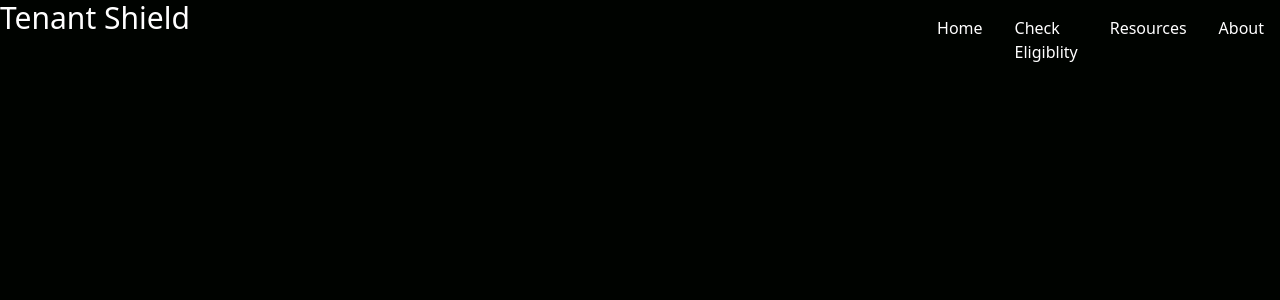
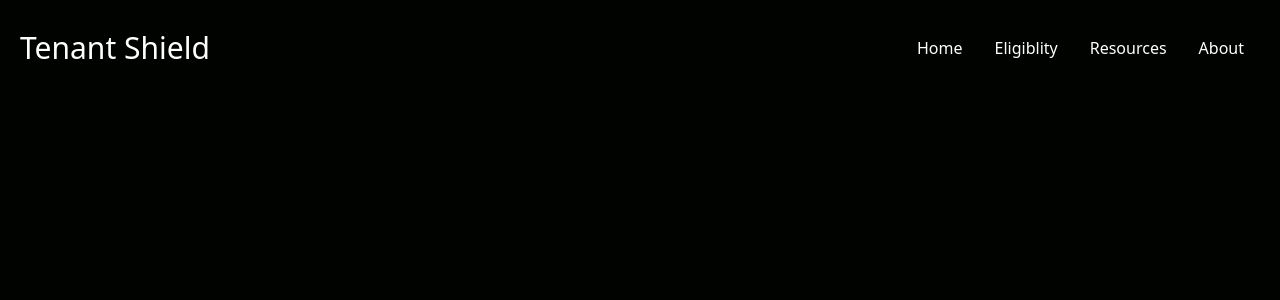
Before and after one commit to EbenBoakye/tenant-shield_ICT, a React (Create React App) app: page / in a window 1280 px wide. Shown: the top 300 px of the page. Built offline with nearby package versions, Linux system fonts and the light colour scheme; the HTML template or start-up script is replaced by a standard one.

Commit message:
icon changes

```diff
--- a/public/index.html
+++ b/public/index.html
@@ -2,7 +2,7 @@
 <html lang="en">
   <head>
     <meta charset="utf-8" />
-    <link rel="icon" href="%PUBLIC_URL%/favicon.ico" />
+    <link rel="icon" href="tenant-shield.png" />
     <meta name="viewport" content="width=device-width, initial-scale=1" />
     <meta name="theme-color" content="#000000" />
     <meta
@@ -24,7 +24,7 @@
       work correctly both with client-side routing and a non-root public URL.
       Learn how to configure a non-root public URL by running `npm run build`.
     -->
-    <title>React App</title>
+    <title>Tenant Shield</title>
   </head>
   <body>
     <noscript>You need to enable JavaScript to run this app.</noscript>
--- a/src/components/Navbar.jsx
+++ b/src/components/Navbar.jsx
@@ -2,11 +2,11 @@ import React from 'react'
 
 const Navbar = () => {
     return (
-        <div className='flex justify-between text-white'>
+        <div className='flex justify-between items-center h-24 max-w-[1240px] mx-auto text-white'>
             <h1 className='w-full text-3xl font bold text-white'>Tenant Shield</h1>
             <ul className='flex'>
             <li className='p-4'>Home</li>
-            <li className='p-4'>Check Eligiblity</li>
+            <li className='p-4'>Eligiblity</li>
             <li className='p-4'>Resources</li>
             <li className='p-4'>About</li>
 
```
Also changed, not shown: public/tenant-shield.png (added).
